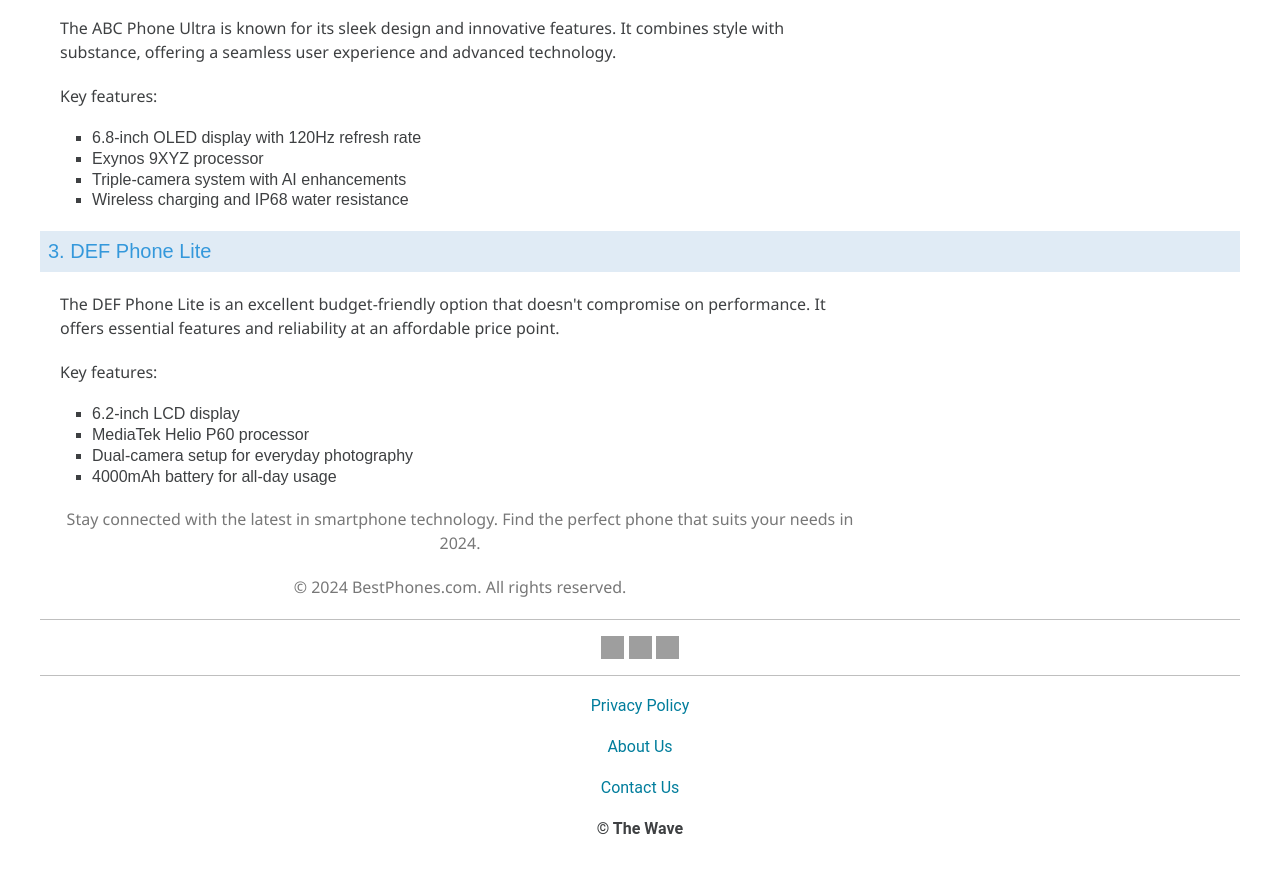
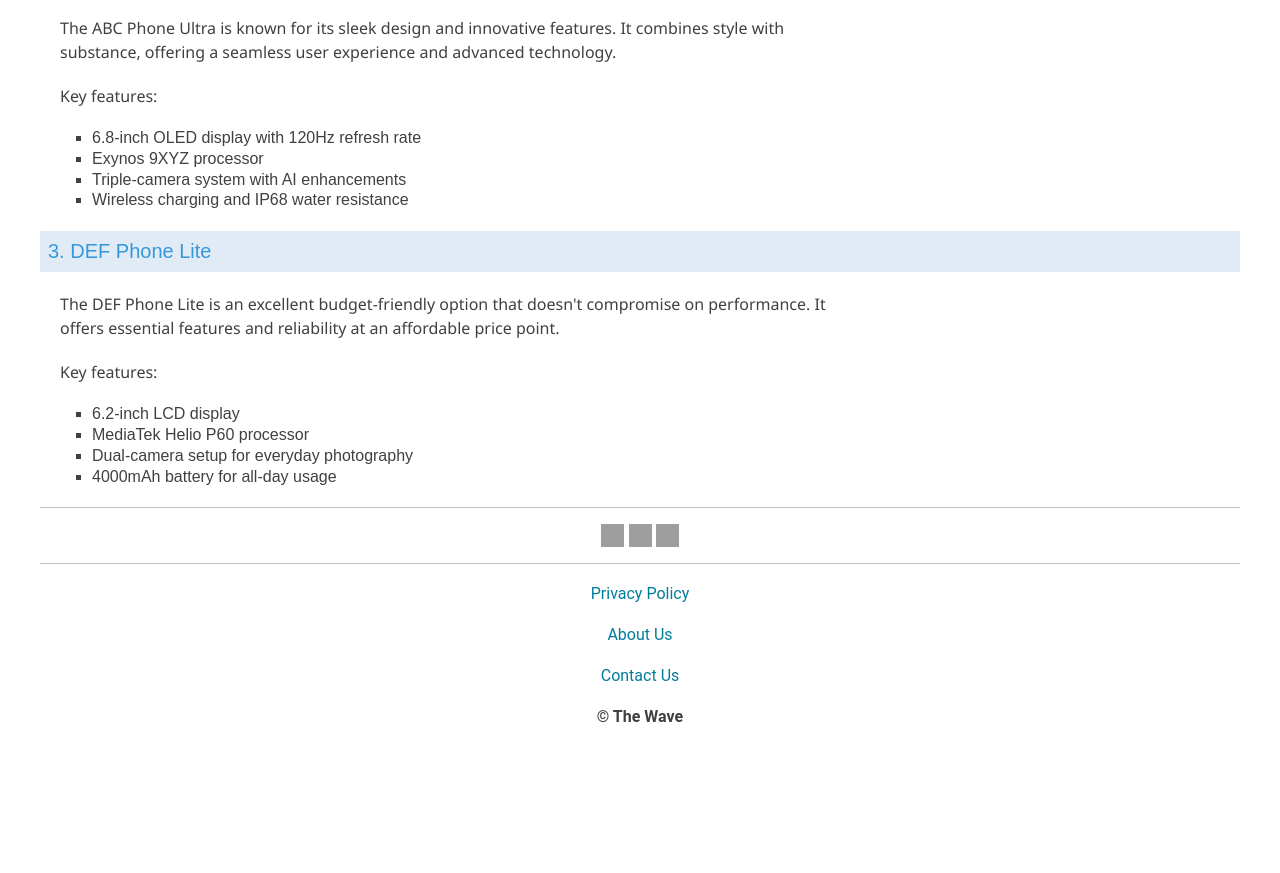
Before and after one commit to Thewavewsp/Thewavewsp.github.io, a Jekyll site: the page built from _posts/2024-01-22-best phones.md, in a window 1280 px wide and 900 px high, scrolled down 590 px. Shown: the top 873 px of the window. Built offline with Jekyll 4.4.1, drawn with Linux system fonts in a browser that asks for light colours; some web fonts are replaced; after the commit the page ends 1378 px from its top, so only the background shows below that; grey boxes are pictures that could not be loaded.

Commit message:
Update 2024-01-22-best phones.md

```diff
--- a/_posts/2024-01-22-best phones.md
+++ b/_posts/2024-01-22-best phones.md
@@ -91,10 +91,6 @@
         </ul>
     </article>
 
-    <footer>
-        <p>Stay connected with the latest in smartphone technology. Find the perfect phone that suits your needs in 2024.</p>
-        <p>&copy; 2024 BestPhones.com. All rights reserved.</p>
-    </footer>
-</body>
+    </body>
 
 </html>
```
